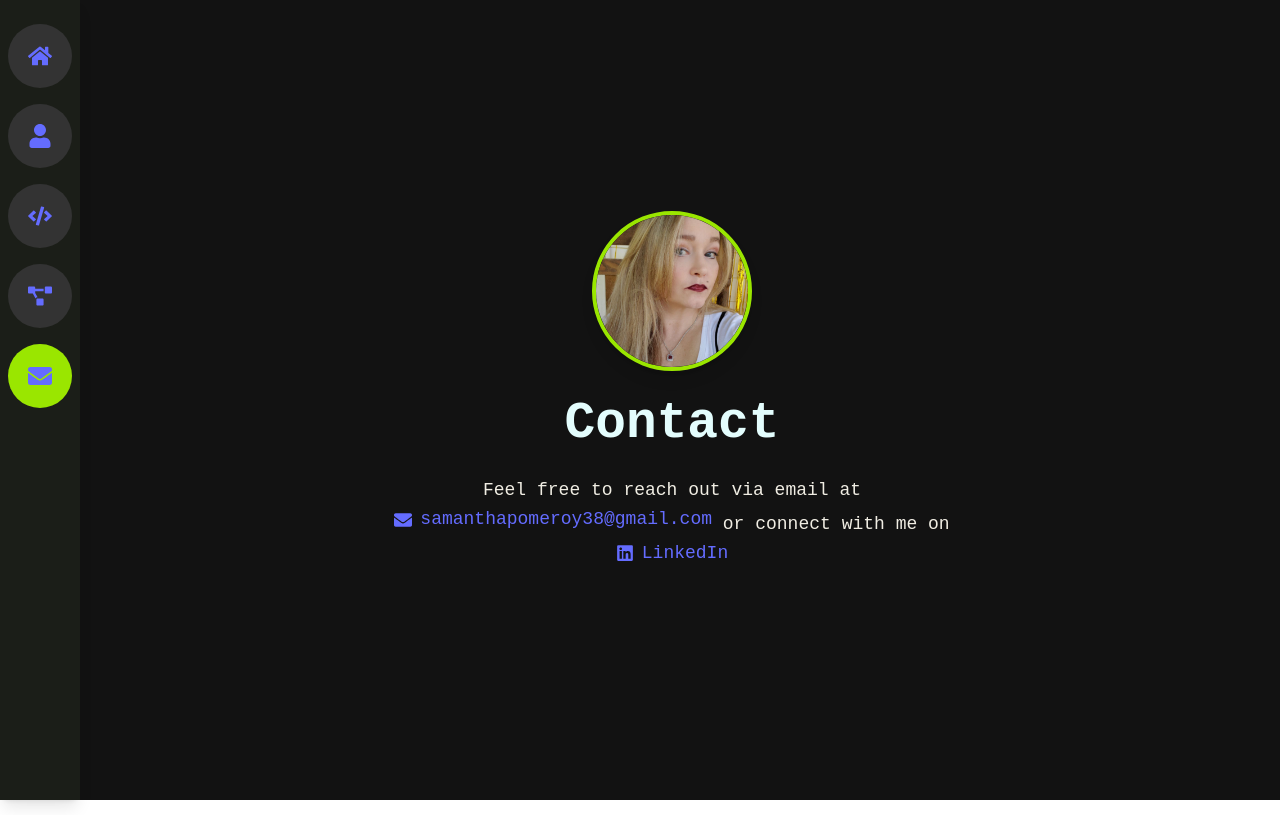
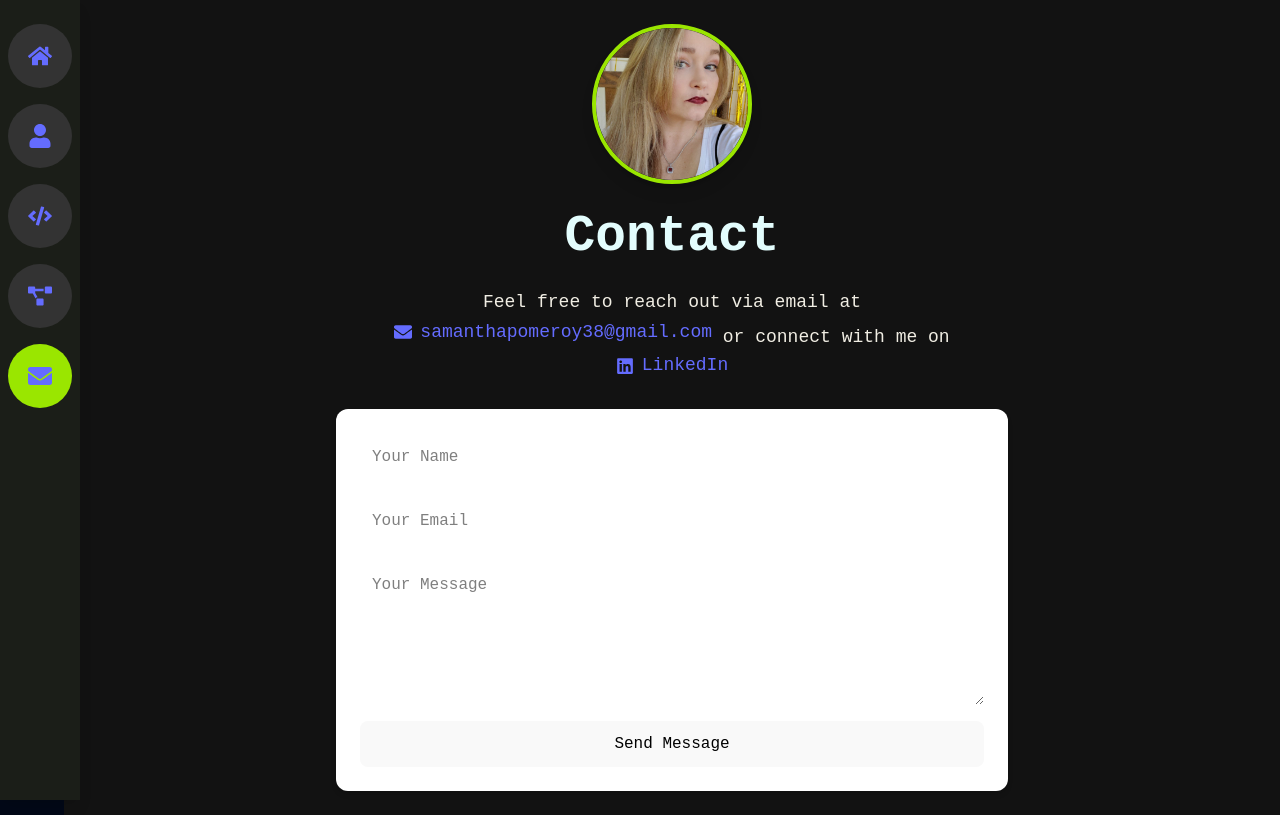
Before and after one commit to SamPomeroy/portfolio, a React (Vite) app: page /contact in a window 1280 px wide. Built offline with nearby package versions, Linux system fonts and the light colour scheme.

Commit message:
Add contact form with EmailJS integration

```diff
--- a/package.json
+++ b/package.json
@@ -1,6 +1,5 @@
 {
   "homepage": "https://SamPomeroy.github.io/portfolio",
-
   "name": "portfolio",
   "private": true,
   "version": "0.0.0",
@@ -12,9 +11,9 @@
     "format": "prettier --write .",
     "predeploy": "npm run build",
     "deploy": "gh-pages -d dist"
-
   },
   "dependencies": {
+    "@emailjs/browser": "^4.4.1",
     "@tailwindcss/vite": "^4.1.7",
     "gh-pages": "^6.3.0",
     "react": "^19.1.0",
--- a/src/pages/Contact.jsx
+++ b/src/pages/Contact.jsx
@@ -1,8 +1,23 @@
-import React from "react";
+import React, { useRef } from "react";
+import emailjs from "@emailjs/browser";
 import { FaEnvelope, FaLinkedin } from "react-icons/fa";
 import profileImage from "../assets/images/SamNov24.jpg";
 
 function Contact() {
+  const form = useRef();
+
+  const sendEmail = (e) => {
+    e.preventDefault();
+
+    emailjs.sendForm('service_qwejpff', 'template_oendt53', form.current, 'Q8UPudRsQUocxX9Jm')
+      .then(() => {
+        alert("Message sent successfully!");
+        form.current.reset();
+      }, (error) => {
+        alert("Something went wrong: " + error.text);
+      });
+  };
+
   return (
     <section className="flex flex-col items-center justify-center min-h-[calc(100vh-4rem)] px-4 sm:px-8 text-center">
       <div className="max-w-2xl w-full">
@@ -12,7 +27,7 @@ function Contact() {
           className="w-40 h-40 mx-auto rounded-full shadow-lg border-4 border-lime-400 mb-6 object-cover"
         />
         <h1 className="text-4xl sm:text-5xl font-bold text-[#E3FDFD] mb-6">Contact</h1>
-        <p className="text-lg text-[#F0EDE3] leading-relaxed">
+        <p className="text-lg text-[#F0EDE3] leading-relaxed mb-6">
           Feel free to reach out via email at{' '}
           <a
             href="mailto:samanthapomeroy38@gmail.com"
@@ -30,6 +45,40 @@ function Contact() {
             <FaLinkedin /> LinkedIn
           </a>
         </p>
+
+        <form
+          ref={form}
+          onSubmit={sendEmail}
+          className="flex flex-col gap-4 bg-white bg-opacity-5 p-6 rounded-xl shadow-md"
+        >
+          <input
+            type="text"
+            name="user_name"
+            placeholder="Your Name"
+            className="p-3 rounded bg-white text-black"
+            required
+          />
+          <input
+            type="email"
+            name="user_email"
+            placeholder="Your Email"
+            className="p-3 rounded bg-white text-black"
+            required
+          />
+          <textarea
+            name="message"
+            rows="5"
+            placeholder="Your Message"
+            className="p-3 rounded bg-white text-black"
+            required
+          ></textarea>
+          <button
+            type="submit"
+            className="bg-lime-400 hover:bg-lime-300 text-black font-semibold py-2 px-4 rounded"
+          >
+            Send Message
+          </button>
+        </form>
       </div>
     </section>
   );
```
Also changed, not shown: 1 other file (tests, documents, lock files or other folders).
